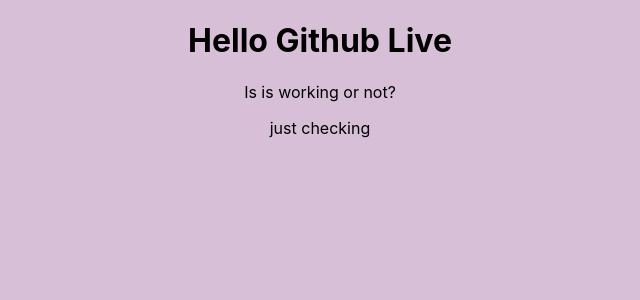
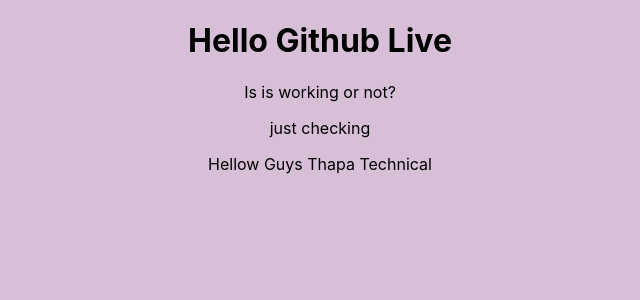
Before and after one commit to hassanzafarr/GithubReact, a React (Create React App) app: page / in a window 1280 px wide. Shown: the top 300 px of the page, without its empty margins (320-960 px from the left). Built offline with nearby package versions, Linux system fonts and the light colour scheme.

Commit message:
pull karo

```diff
--- a/src/App.js
+++ b/src/App.js
@@ -7,6 +7,7 @@
       <h1>Hello Github Live</h1>
       <p>Is is working or not?</p>
     <p>just checking</p>
+    <p>Hellow Guys Thapa Technical</p>
     </div>
   );
 }
```
